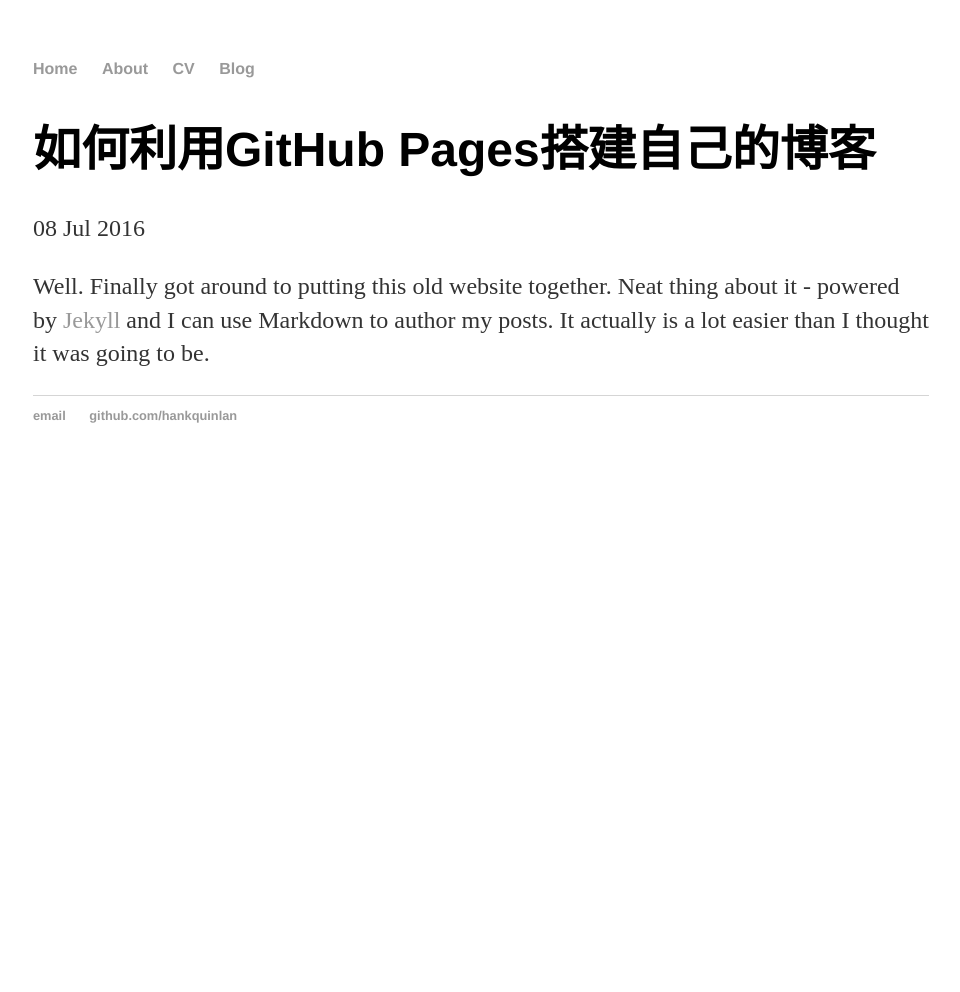
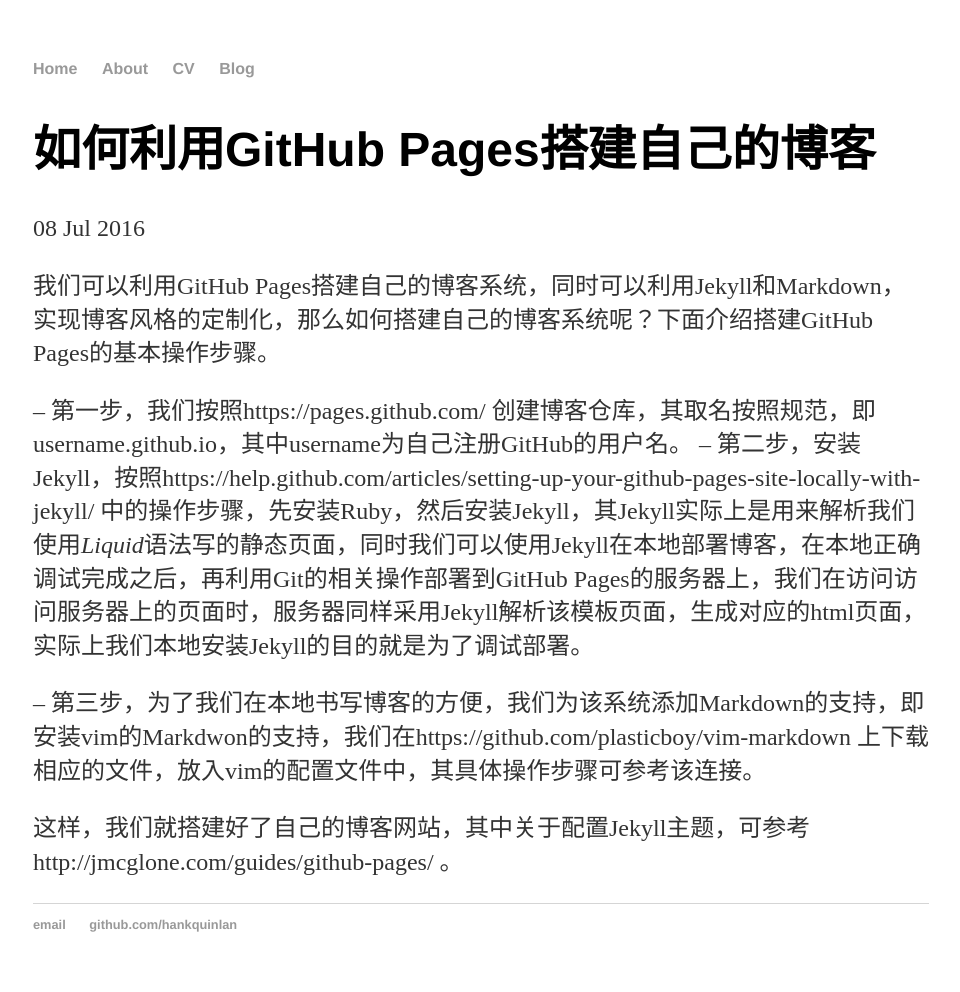
Before and after one commit to siegezhang/github.io, a Jekyll site: the page built from _posts/2016-07-08-miscellaneous_01.md, in a window 1280 px wide. Shown: the whole page, without its empty margins (159-1119 px from the left). Built offline with Jekyll 4.4.1, drawn with Linux system fonts in a browser that asks for light colours; before the commit the page ends 900 px from its top, so only the background shows below that.

Commit message:
添加博客--如何利用GitHub Pages搭建自己的博客系统

```diff
--- a/_posts/2016-07-08-miscellaneous_01.md
+++ b/_posts/2016-07-08-miscellaneous_01.md
@@ -4,4 +4,11 @@
 date: 2016-07-08
 ---
 
-Well. Finally got around to putting this old website together. Neat thing about it - powered by [Jekyll](http://jekyllrb.com) and I can use Markdown to author my posts. It actually is a lot easier than I thought it was going to be.
+我们可以利用GitHub Pages搭建自己的博客系统，同时可以利用Jekyll和Markdown，实现博客风格的定制化，那么如何搭建自己的博客系统呢？下面介绍搭建GitHub Pages的基本操作步骤。
+
+-- 第一步，我们按照https://pages.github.com/ 创建博客仓库，其取名按照规范，即username.github.io，其中username为自己注册GitHub的用户名。
+-- 第二步，安装Jekyll，按照https://help.github.com/articles/setting-up-your-github-pages-site-locally-with-jekyll/ 中的操作步骤，先安装Ruby，然后安装Jekyll，其Jekyll实际上是用来解析我们使用*Liquid*语法写的静态页面，同时我们可以使用Jekyll在本地部署博客，在本地正确调试完成之后，再利用Git的相关操作部署到GitHub Pages的服务器上，我们在访问访问服务器上的页面时，服务器同样采用Jekyll解析该模板页面，生成对应的html页面，实际上我们本地安装Jekyll的目的就是为了调试部署。
+
+-- 第三步，为了我们在本地书写博客的方便，我们为该系统添加Markdown的支持，即安装vim的Markdwon的支持，我们在https://github.com/plasticboy/vim-markdown 上下载相应的文件，放入vim的配置文件中，其具体操作步骤可参考该连接。
+
+这样，我们就搭建好了自己的博客网站，其中关于配置Jekyll主题，可参考http://jmcglone.com/guides/github-pages/ 。
```
